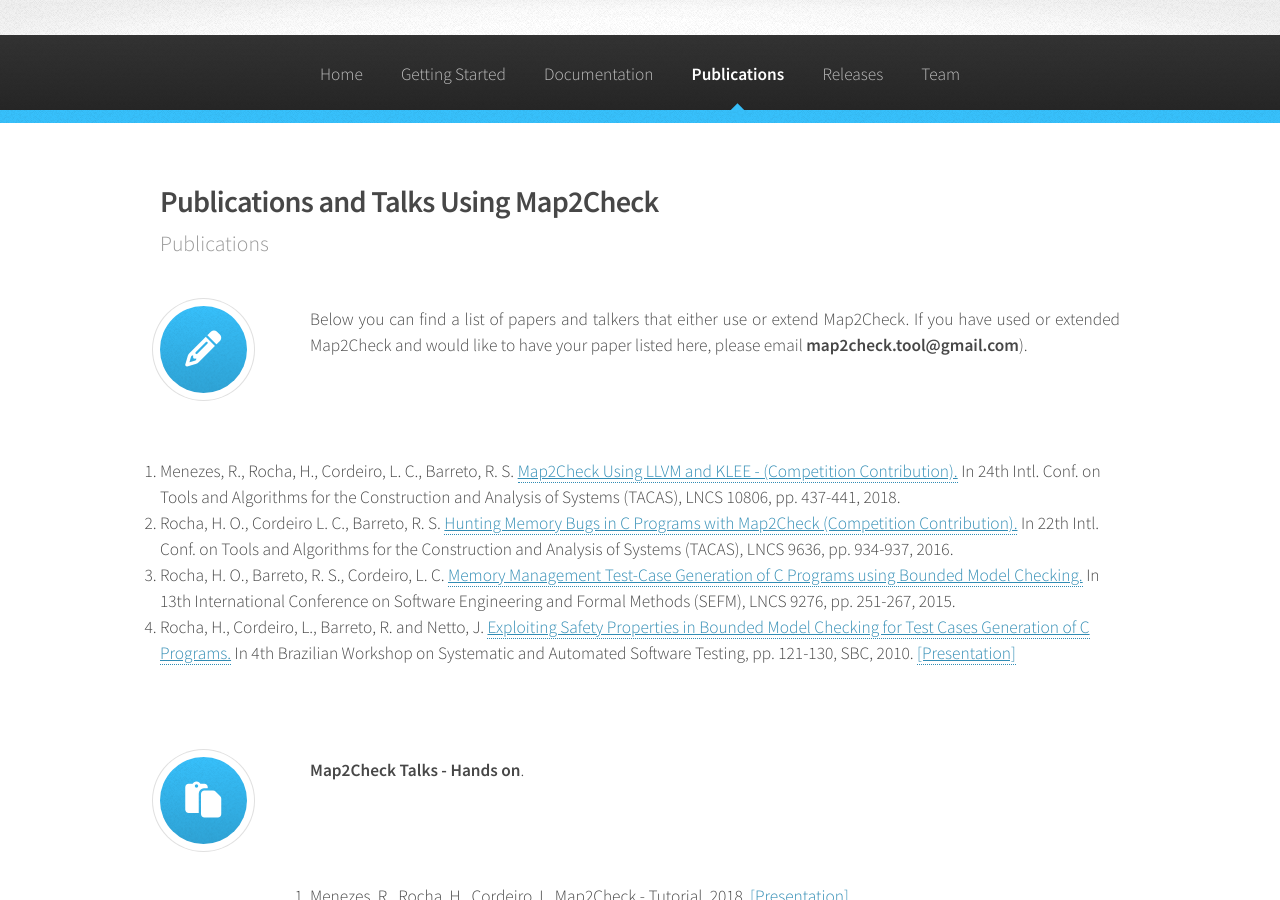
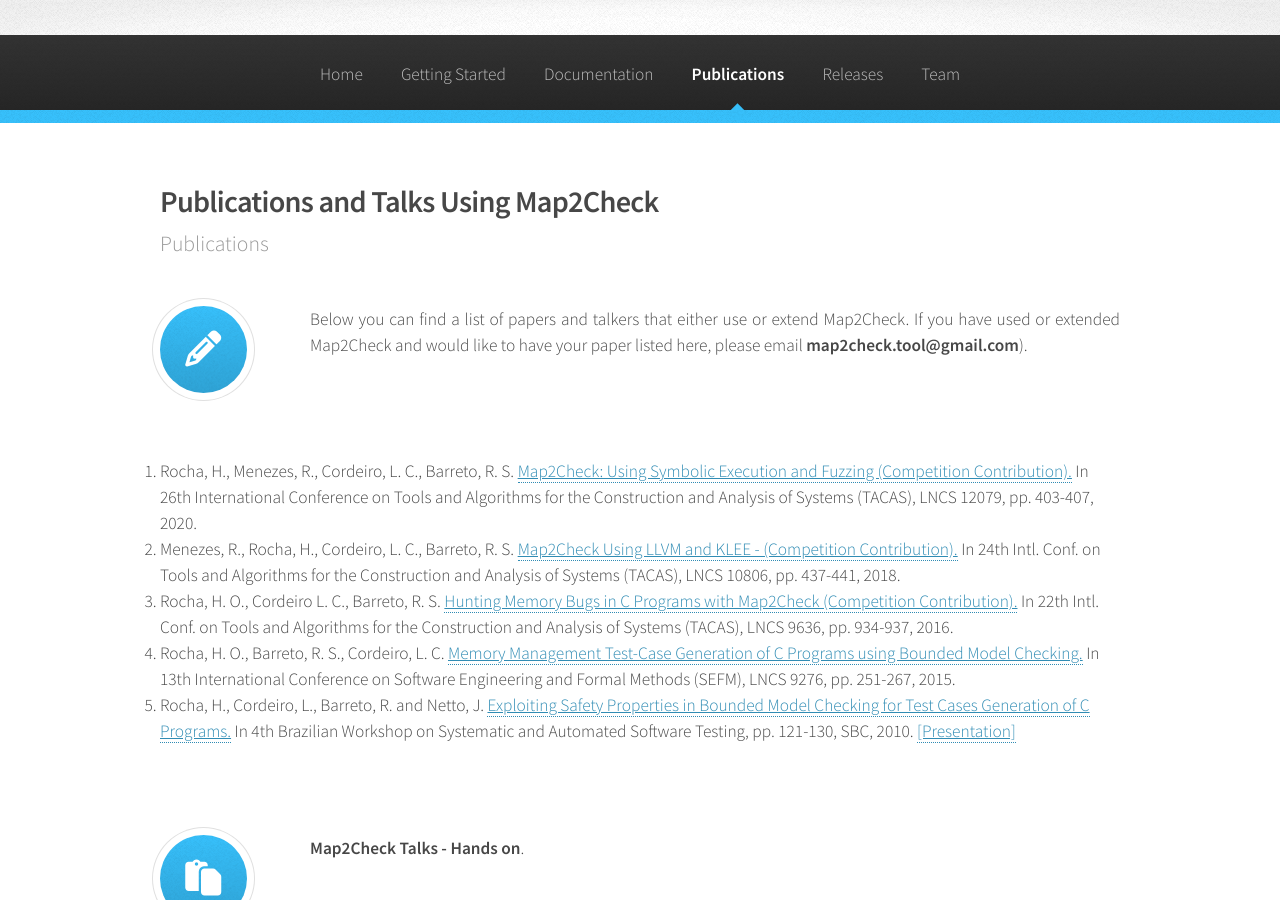
Before and after one commit to map2check/map2check.github.io, a Jekyll site: the page built from publications.html, in a window 1280 px wide and 900 px high. Built offline with Jekyll 4.4.1, drawn with Linux system fonts in a browser that asks for light colours; nearby versions of some CDN libraries.

Commit message:
Added new publication
Signed-off-by: Herbert Rocha <herberthb12@gmail.com>

```diff
--- a/publications.html
+++ b/publications.html
@@ -31,13 +31,16 @@
                     <div style="width: 100%; margin-top: 100px;">
                         <ol>
                             <li>
-                            Menezes, R., Rocha, H., Cordeiro, L. C., Barreto, R. S. <a href="https://ssvlab.github.io/lucasccordeiro/papers/tacas2018.pdf">Map2Check Using LLVM and KLEE - (Competition Contribution).</a> In 24th Intl. Conf. on Tools and Algorithms for the Construction and Analysis of Systems (TACAS), LNCS 10806, pp. 437-441, 2018.
+                                Rocha, H., Menezes, R., Cordeiro, L. C., Barreto, R. S. <a href="https://ssvlab.github.io/lucasccordeiro/papers/tacas2020.pdf">Map2Check: Using Symbolic Execution and Fuzzing (Competition Contribution).</a> In 26th International Conference on Tools and Algorithms for the Construction and Analysis of Systems (TACAS), LNCS 12079, pp. 403-407, 2020.
                             </li>
                             <li>
-                            Rocha, H. O., Cordeiro L. C., Barreto, R. S. <a href="https://ssvlab.github.io/lucasccordeiro/papers/tacas2016.pdf">Hunting Memory Bugs in C Programs with Map2Check (Competition Contribution).</a> In 22th Intl. Conf. on Tools and Algorithms for the Construction and Analysis of Systems (TACAS), LNCS 9636, pp. 934-937, 2016.
+                                Menezes, R., Rocha, H., Cordeiro, L. C., Barreto, R. S. <a href="https://ssvlab.github.io/lucasccordeiro/papers/tacas2018.pdf">Map2Check Using LLVM and KLEE - (Competition Contribution).</a> In 24th Intl. Conf. on Tools and Algorithms for the Construction and Analysis of Systems (TACAS), LNCS 10806, pp. 437-441, 2018.
                             </li>
                             <li>
-                            Rocha, H. O., Barreto, R. S., Cordeiro, L. C.
+                                Rocha, H. O., Cordeiro L. C., Barreto, R. S. <a href="https://ssvlab.github.io/lucasccordeiro/papers/tacas2016.pdf">Hunting Memory Bugs in C Programs with Map2Check (Competition Contribution).</a> In 22th Intl. Conf. on Tools and Algorithms for the Construction and Analysis of Systems (TACAS), LNCS 9636, pp. 934-937, 2016.
+                            </li>
+                            <li>
+                                Rocha, H. O., Barreto, R. S., Cordeiro, L. C.
                             <a href="https://ssvlab.github.io/lucasccordeiro/papers/sefm2015.pdf">
                             Memory Management Test-Case Generation of C Programs using Bounded Model Checking.</a> In 13th International Conference on Software Engineering and Formal Methods (SEFM), LNCS 9276, pp. 251-267, 2015.
                             </li>
```
